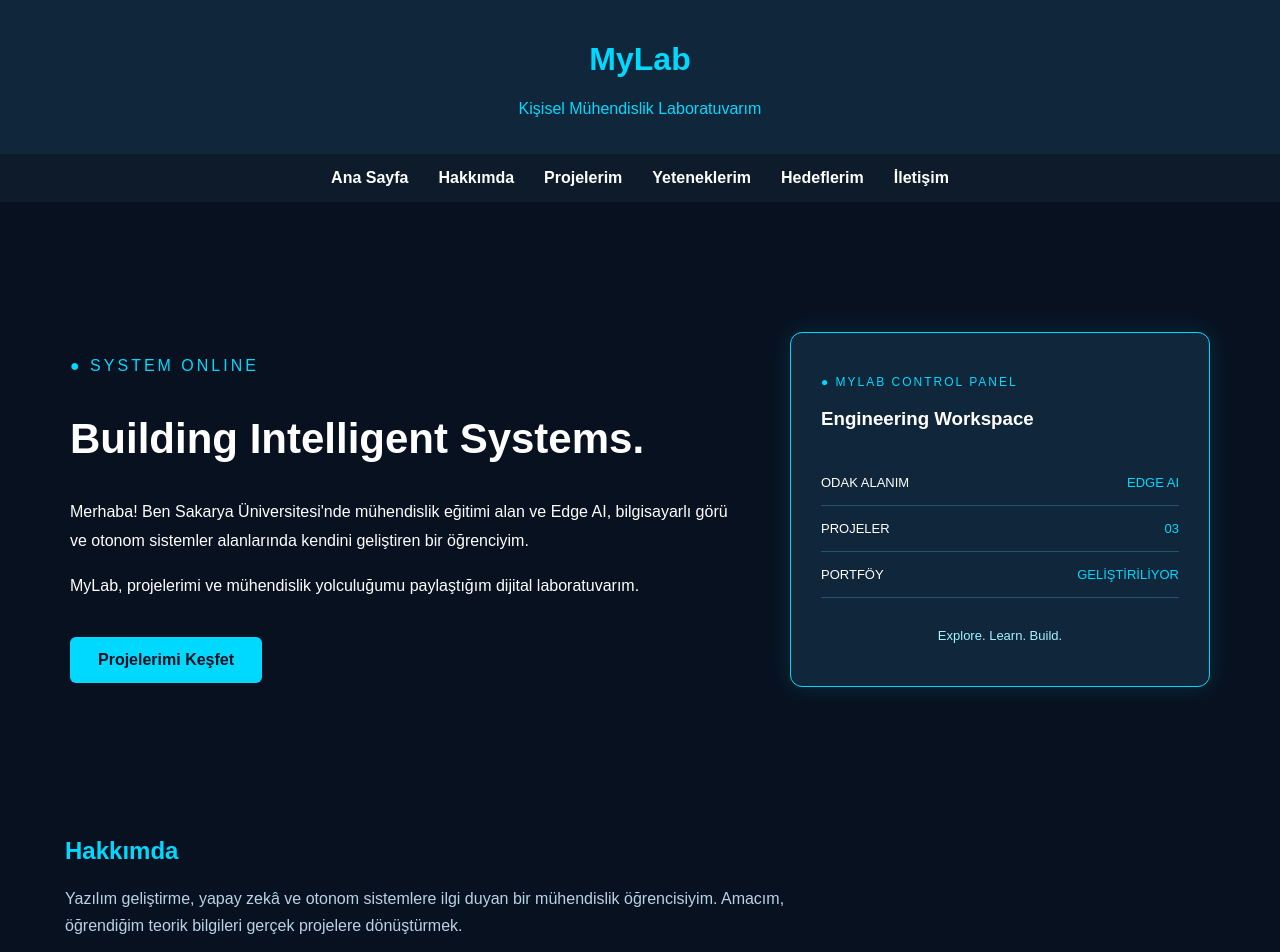
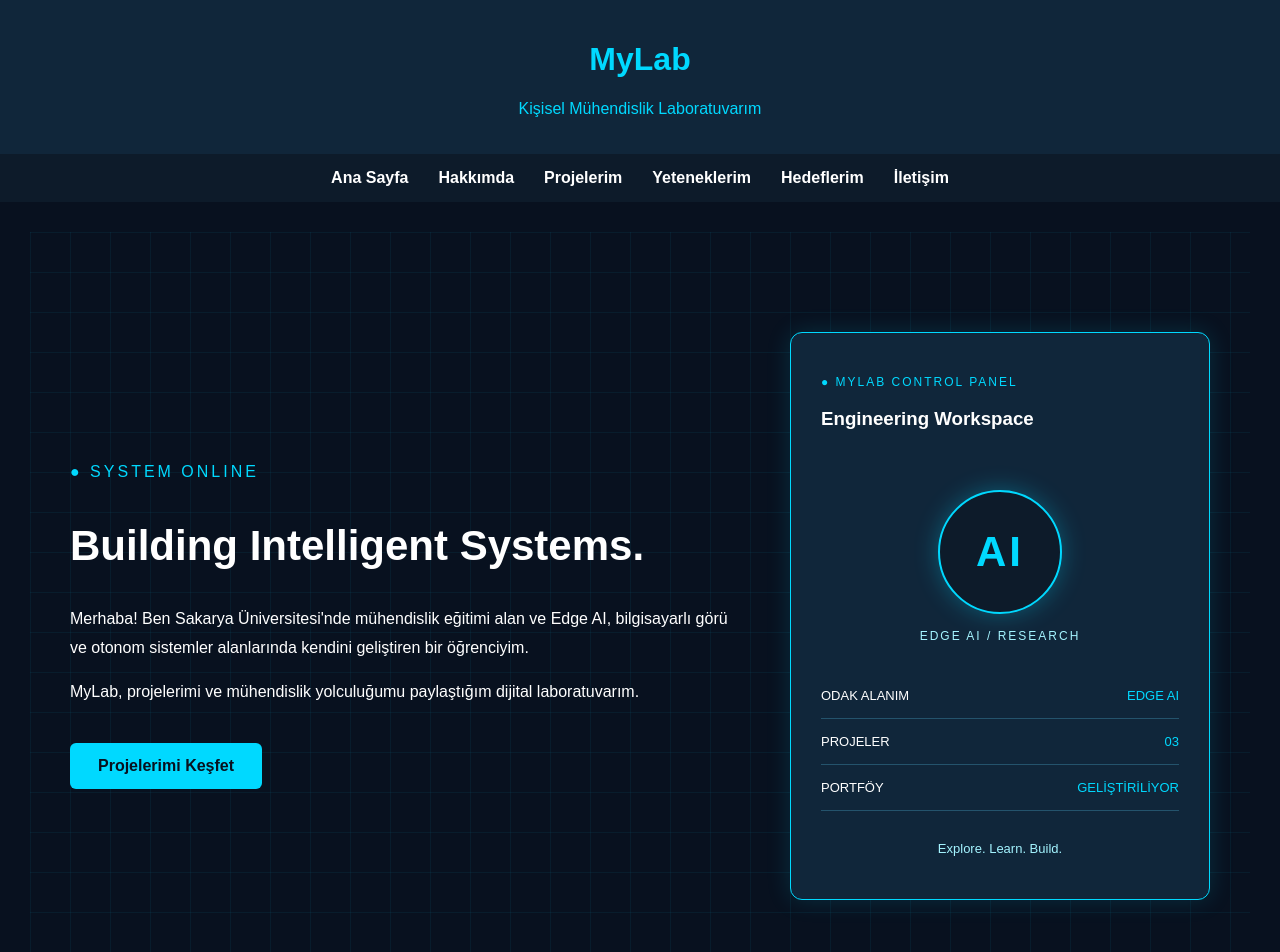
Before and after one commit to semiramis-demirezen/MyLab, a plain HTML site: page index.html in a window 1280 px wide. Shown: the top 952 px of the page. Drawn offline with Linux system fonts and the light colour scheme.

Commit message:
Laboratuvar arka plani ve AI gostergesi eklendi

```diff
--- a/index.html
+++ b/index.html
@@ -74,6 +74,20 @@
                 <p class="panel-status">● MYLAB CONTROL PANEL</p>
 
                 <h3>Engineering Workspace</h3>
+
+                <!-- Laboratuvarin gorsel teknoloji gostergesi -->
+                <div class="lab-display">
+
+                    <!-- Dairesel teknoloji simgesi -->
+                    <div class="lab-circle">
+                        <span>AI</span>
+                    </div>
+
+                    <!-- Teknoloji alani etiketi -->
+                    <p>EDGE AI / RESEARCH</p>
+
+                </div>
+
 
                 <!-- Çalışma alanı bilgileri -->
                 <div class="panel-item">
--- a/style.css
+++ b/style.css
@@ -94,12 +94,30 @@ footer {
 
 /* ANA SAYFA - HERO SECTION */
 
-/* Futuristik karşılama alanı */
+
+/* Futuristik laboratuvar arka planı */
 .hero {
     background-color: #08111F;
+
+    /* Neon mavi laboratuvar izgara cizgileri */
+    background-image:
+        linear-gradient(
+            rgba(0, 217, 255, 0.06) 1px,
+            transparent 1px
+        ),
+        linear-gradient(
+            90deg,
+            rgba(0, 217, 255, 0.06) 1px,
+            transparent 1px
+        );
+
+    /* Izgara karelerinin boyutu */
+    background-size: 40px 40px;
+
     padding: 100px 40px;
     text-align: center;
 }
+
 
 /* Laboratuvar durum göstergesi */
 .hero-status {
@@ -668,3 +686,47 @@ footer {
         font-size: 21px;
     }
 }
+
+
+
+/* LABORATUVAR TEKNOLOJI GOSTERGESI */
+
+/* Gosterge alaninin yerlesimi */
+.lab-display {
+    display: flex;
+    flex-direction: column;
+    align-items: center;
+    gap: 15px;
+    padding: 30px 0;
+}
+
+/* Dairesel teknoloji simgesi */
+.lab-circle {
+    width: 120px;
+    height: 120px;
+    border: 2px solid #00D9FF;
+    border-radius: 50%;
+
+    display: flex;
+    justify-content: center;
+    align-items: center;
+
+    background-color: #0D1B2A;
+    box-shadow: 0 0 25px rgba(0, 217, 255, 0.3);
+}
+
+/* Dairenin icindeki AI yazisi */
+.lab-circle span {
+    color: #00D9FF;
+    font-size: 42px;
+    font-weight: bold;
+    letter-spacing: 3px;
+}
+
+/* Teknoloji alani etiketi */
+.lab-display p {
+    color: #A4F4FF;
+    font-size: 12px;
+    letter-spacing: 2px;
+    margin: 0;
+}
```
